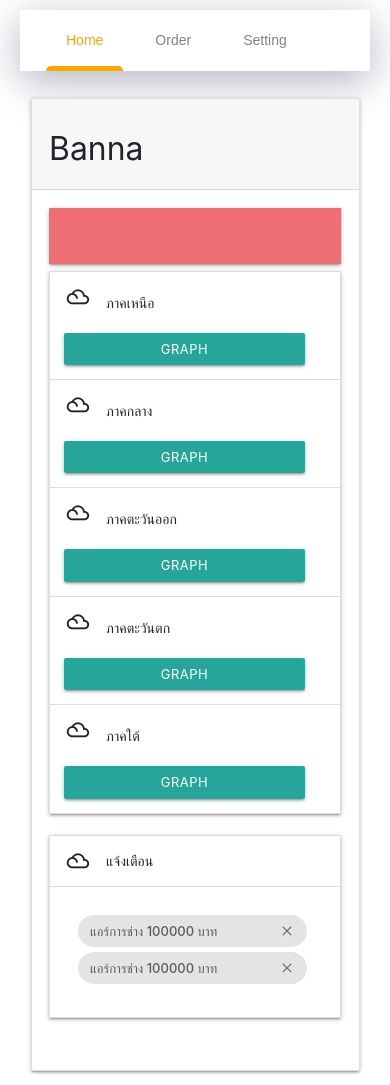
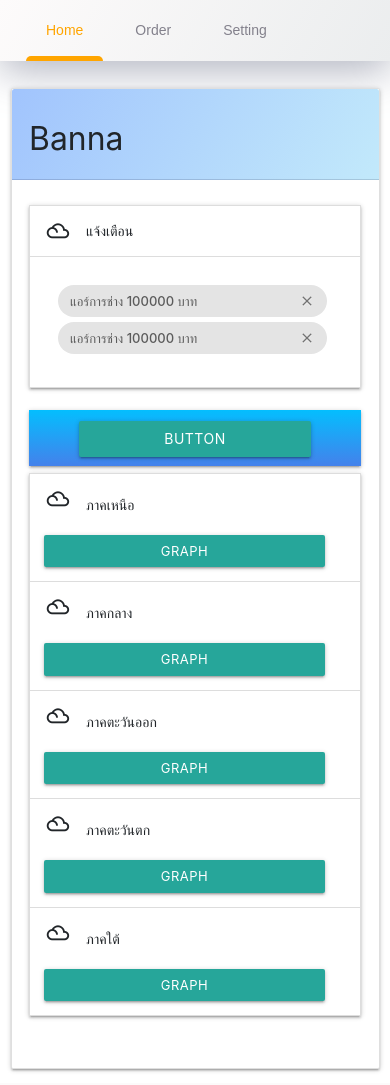
Before and after one commit to ToshyraF/bannashop, a Django app: page / in a window 390 px wide. Run offline with Django 3.2, Linux system fonts and the light colour scheme; some libraries are stand-ins or nearby versions.

Commit message:
make responsive page

```diff
--- a/templates/component/navbar.html
+++ b/templates/component/navbar.html
@@ -12,7 +12,7 @@
     width: 100%;
     justify-content: center;
     /* align-items: center; */
-    padding: 0 20px;
+    /* padding: 0 20px; */
     /* background-image: url("https://www.toptal.com/designers/subtlepatterns/patterns/debut_light.png"); */
     }
 
@@ -23,7 +23,8 @@
         width: 100%;
         background-color: #fff;
         padding: 0 20px;
-    margin-top: 10px;
+        background-image: linear-gradient(120deg, #fdfbfb 0%, #ebedee 100%);
+        /* margin-top: 10px; */
         /* border-radius: 40px; */
         box-shadow: 0 10px 40px rgba(159, 162, 177, .8);
     }
--- a/templates/component/script.html
+++ b/templates/component/script.html
@@ -4,3 +4,6 @@
 <script src="https://cdnjs.cloudflare.com/ajax/libs/materialize/1.0.0/js/materialize.min.js"></script>
 <script src="https://cdn.jsdelivr.net/npm/select2@4.0.12/dist/js/select2.min.js"></script>
 <script src="https://cdn.jsdelivr.net/npm/chart.js@2.8.0"></script>
+<script>
+    $('.dropdown-trigger').dropdown();
+</script>
--- a/templates/component/subnavbar.html
+++ b/templates/component/subnavbar.html
@@ -1,9 +1,26 @@
-<nav>
+<nav class="sub-navbar" style="margin-top: 8px;background-image: linear-gradient(to top, #4481eb 0%, #04befe 100%);">
     <div class="nav-wrapper">
+
       <ul id="nav-mobile" class="left hide-on-med-and-down">
         <li><a href="/">ภูมิภาค</a></li>
         <li><a href="province">จังหวัด</a></li>
         <li><a href="shop">ร้านค้า</a></li>
       </ul>
+
+      <div style="text-align: center; " class="sub-menu-btn" >
+        <a class="waves-effect waves-light btn dropdown-trigger " style="width: 70%;" data-target='dropdown1'>Button</a>
+      </div>
+        <!-- <a class='dropdown-trigger brand-logo center btn sub-dropdown center' style="text-align: center;" href='#' data-target='dropdown1'>Drop Me!</a> -->
+
+
     </div>
-  </nav>
+</nav>
+
+
+
+  <!-- Dropdown Structure -->
+  <ul id='dropdown1' class='dropdown-content'>
+      <li><a href="/">ภูมิภาค</a></li>
+      <li><a href="province">จังหวัด</a></li>
+      <li><a href="shop">ร้านค้า</a></li>
+  </ul>
--- a/templates/main.html
+++ b/templates/main.html
@@ -11,6 +11,12 @@
     <link rel="stylesheet" href="https://cdnjs.cloudflare.com/ajax/libs/materialize/1.0.0/css/materialize.min.css">
     <link href="https://cdn.jsdelivr.net/npm/select2@4.0.12/dist/css/select2.min.css" rel="stylesheet" >
     <title>Document</title>
+    <style>
+        .container-fluid{
+            padding-right: 0px;
+            padding-left: 0px;
+        }
+    </style>
 </head>
 <body>
 {% block content %}
--- a/templates/province.html
+++ b/templates/province.html
@@ -1,5 +1,35 @@
 {% extends "./main.html" %}
 {% block content %}
+<style>
+     @media screen and (min-width: 1000px){
+        .sub-menu-btn{
+            display: none;
+        }
+        .collapsible-body{
+            height: 330px;
+            overflow-y: scroll;
+        }
+    }
+    @media screen and (max-width: 400px){
+        /* some css here */
+        .container-fluid{
+            padding-right:0px ;
+            padding-left:0px ;
+        }
+        .btn-graph{
+            display: block;
+            width: 100%;
+            text-align: center;
+            margin-top:20px;
+        }
+        .sub-menu-btn{
+            display: block;
+        }
+        .collapsible-body{
+            height: auto;
+        }
+    }
+</style>
 <body>
 <div class="container-fluid">
     {% include "component/navbar.html"%}
@@ -7,21 +37,17 @@
     <div class="row" style="display: block; margin-top: 20px">
         <div class="col col-12 ">
             <div class="card card-nav-tabs">
-                <div class="card-header card-header-primary">
+                <div class="card-header card-header-primary" style="background-image: linear-gradient(120deg, #a1c4fd 0%, #c2e9fb 100%);">
                    <h4>Banna</h4>
                 </div>
                 <div class="card-body ">
-                    {% include "component/subnavbar.html"%}
+
                     <div class="row">
-                        <div class="col col-12 col-sm-12 col-md-8 col-lg-8">
-                            {% block subcontent %}
-                            {% endblock %}
-                        </div>
                         <div class="col col-12 col-sm-12 col-md-4 col-lg-4">
                             <ul class="collapsible">
                                 <li class="active">
                                   <div class="collapsible-header"><i class="material-icons">filter_drama</i>แจ้งเตือน</div>
-                                  <div class="collapsible-body">
+                                  <div class="collapsible-body" >
                                     <div class="chip warning" >
                                         <div class="row">
                                             <div class="col col-9">
@@ -46,6 +72,12 @@
                                 </li>
                             </ul>
                         </div>
+
+                        <div class="col col-12 col-sm-12 col-md-8 col-lg-8">
+                            {% include "component/subnavbar.html"%}
+                            {% block subcontent %}
+                            {% endblock %}
+                        </div>
                     </div>
                 </div>
             </div>
--- a/templates/subpage/region.html
+++ b/templates/subpage/region.html
@@ -95,6 +95,12 @@
 {% endblock %}
 {% block javascript %}
 <style>
+
+    @media screen and (min-width: 1000px){
+        .sub-menu-btn{
+            display: none;
+        }
+    }
     @media screen and (max-width: 400px){
         /* some css here */
         .container-fluid{
@@ -106,6 +112,9 @@
             width: 100%;
             text-align: center;
             margin-top:20px;
+        }
+        .sub-menu-btn{
+            display: block;
         }
     }
 </style>
```
Lines whose indentation alone changed are shown as unchanged.
